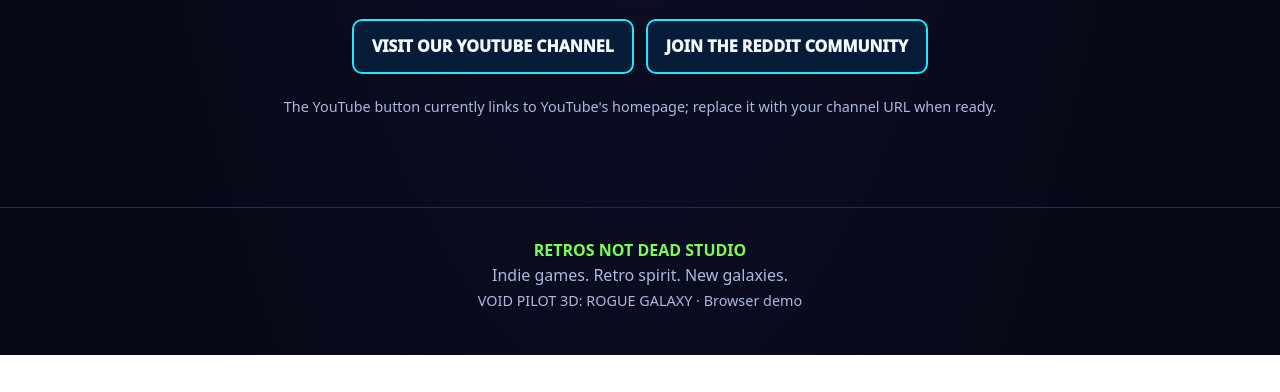
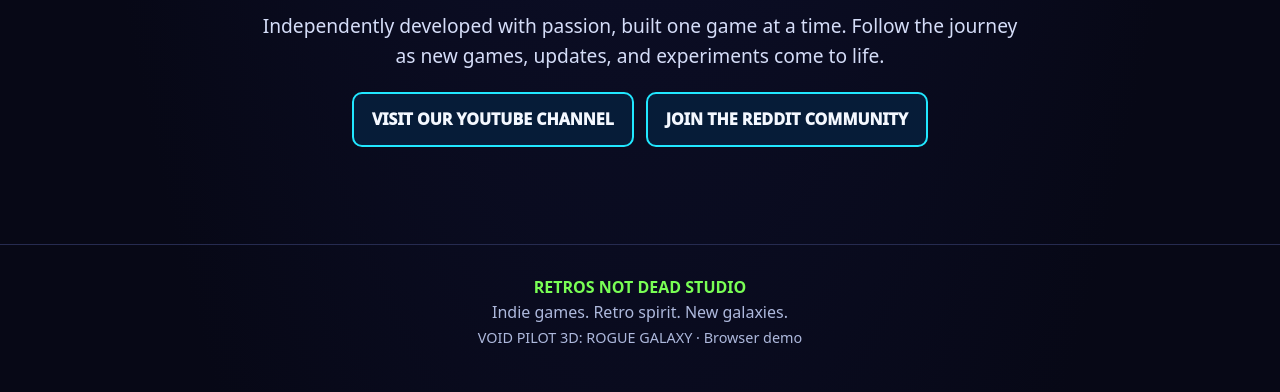
Before and after one commit to RetrosNotDead/retrosnotdead-studio-site, a plain HTML site: page index.html in a window 1280 px wide. Shown: the part 3043-3435 px from the top of the page. Before the commit the page ends 3398 px from the top, so only its background shows below. Drawn offline with Linux system fonts and the light colour scheme.

Commit message:
Add files via upload

```diff
--- a/index.html
+++ b/index.html
@@ -7,5 +7,5 @@
 <main id="top"><div class="wrap hero"><img class="hero-art" src="assets/void-pilot-3d-promo.png" alt="VOID PILOT 3D: ROGUE GALAXY promotional artwork"><div class="intro"><div class="kicker">Explore · Fight · Survive</div><h1>VOID PILOT <span>3D</span><br><span style="color:#ff4bd5">Rogue Galaxy</span></h1><p class="lead">Jump into a retro-inspired sci-fi shooter packed with arcade energy. Explore the galaxy, take on hostile threats, and power up your ship.</p><div class="actions"><a class="btn primary" href="https://retrosnotdead.github.io/" target="_blank" rel="noopener">▶ Play the 10-minute demo</a><a class="btn" href="#game">Discover the game ↓</a></div><span class="pill">Browser demo available now</span><span class="pill">Touch &amp; gamepad support</span></div></div>
 <section id="game"><div class="wrap"><h2 class="section-title">Enter the <span>Rogue Galaxy</span></h2><div class="game-details"><article class="card"><h3>Game description</h3><p><strong>VOID PILOT 3D: ROGUE GALAXY</strong> is an indie sci-fi action game with a retro arcade look. Explore strange worlds, face hostile threats, and upgrade your ship as you push deeper into the galaxy.</p><p>Try the 10-minute browser demo and get a taste of the action. The demo launches directly in your browser, with touch controls and gamepad support.</p><a class="btn primary" href="https://retrosnotdead.github.io/" target="_blank" rel="noopener">Launch Demo ↗</a><p class="note">Not released on Google Play or Steam yet.</p></article><aside class="demo-box" id="play"><h3>🚀 Ready for launch?</h3><p>Your cockpit is waiting. Open the demo and start playing.</p><a class="btn primary" href="https://retrosnotdead.github.io/" target="_blank" rel="noopener">Play now — free demo</a><p class="note">retrosnotdead.github.io</p></aside></div></div></section>
 <section id="features"><div class="wrap"><h2 class="section-title">Choose your <span>mission</span></h2><div class="grid"><article class="card"><div class="emoji">🪐</div><h3>Explore unique worlds</h3><p>Head into a colourful sci-fi universe and discover what lies beyond the next horizon.</p></article><article class="card"><div class="emoji">🚀</div><h3>Upgrade your ship</h3><p>Power up your ride and prepare for the threats waiting in the rogue galaxy.</p></article><article class="card"><div class="emoji">🎮</div><h3>Play your way</h3><p>Jump in on a touch-screen device or use gamepad support where available.</p></article></div></div></section>
-<section id="studio"><div class="wrap"><h2 class="section-title">Meet <span>the studio</span></h2><img class="studio-art" src="assets/retros-not-dead-studio-banner.jpg" alt="Retros Not Dead Studio retro pixel-art arcade banner"><div class="intro"><p class="lead"><strong>Retros Not Dead Studio</strong> celebrates retro gaming style, bold pixel art, and independent game development.</p><div class="actions"><a class="btn" href="https://youtube.com/@aussiedreadsgaming?si=9fkYeFCqin2T7p_u" target="_blank" rel="noopener">Visit our YouTube channel</a><a class="btn" href="https://www.reddit.com/r/RetrosNotDeadStudio/" target="_blank" rel="noopener">Join the Reddit community</a></div><p class="note">The YouTube button currently links to YouTube's homepage; replace it with your channel URL when ready.</p></div></div></section></main>
+<section id="studio"><div class="wrap"><h2 class="section-title">Meet <span>the studio</span></h2><img class="studio-art" src="assets/retros-not-dead-studio-banner.jpg" alt="Retros Not Dead Studio retro pixel-art arcade banner"><div class="intro"><p class="lead"><strong>Retros Not Dead Studio</strong> is a solo indie game development project celebrating retro gaming, bold pixel art, and classic arcade-inspired action.</p><p class="lead" style="margin-top:14px">Independently developed with passion, built one game at a time. Follow the journey as new games, updates, and experiments come to life.</p><div class="actions"><a class="btn" href="https://youtube.com/@aussiedreadsgaming?si=9fkYeFCqin2T7p_u" target="_blank" rel="noopener">Visit our YouTube channel</a><a class="btn" href="https://www.reddit.com/r/RetrosNotDeadStudio/" target="_blank" rel="noopener">Join the Reddit community</a></div></div></div></section></main>
 <footer><div class="wrap"><strong>RETROS NOT DEAD STUDIO</strong><br>Indie games. Retro spirit. New galaxies.<br><span class="note">VOID PILOT 3D: ROGUE GALAXY · Browser demo</span></div></footer></body></html>
```
